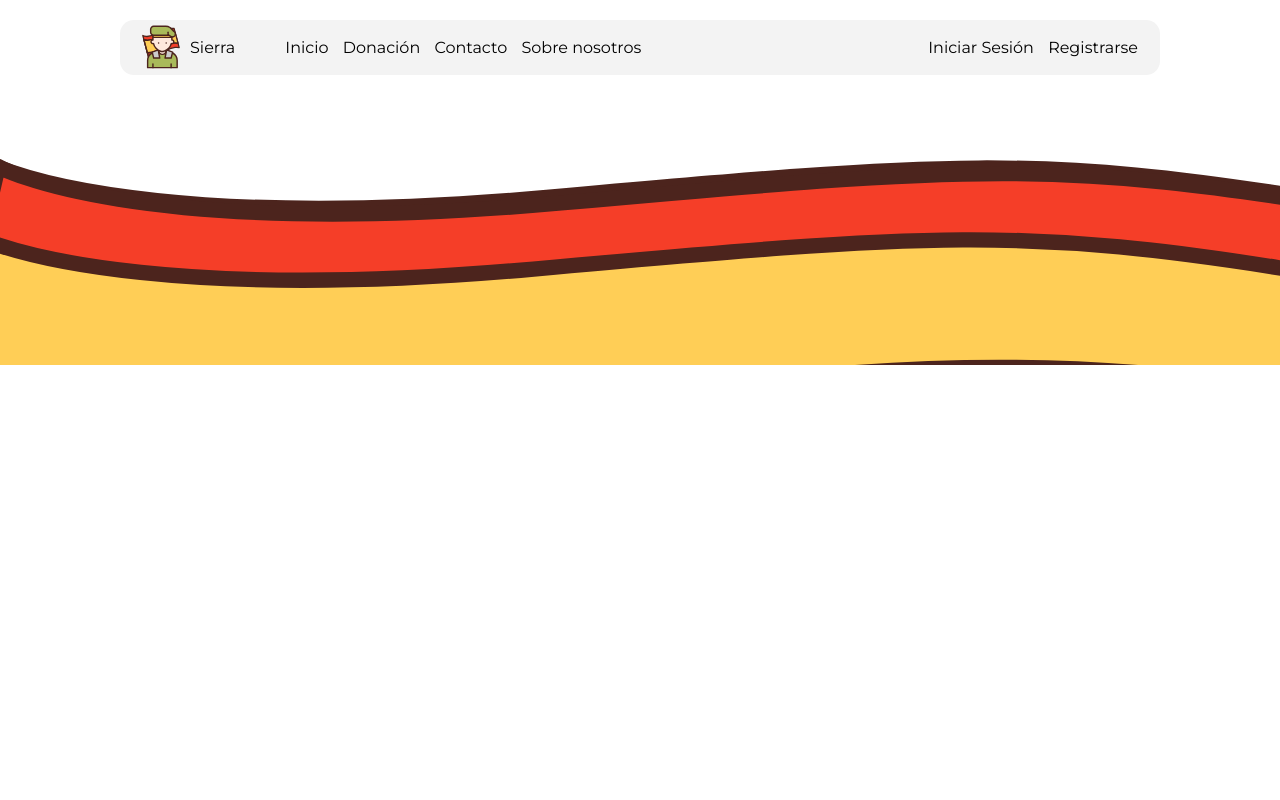
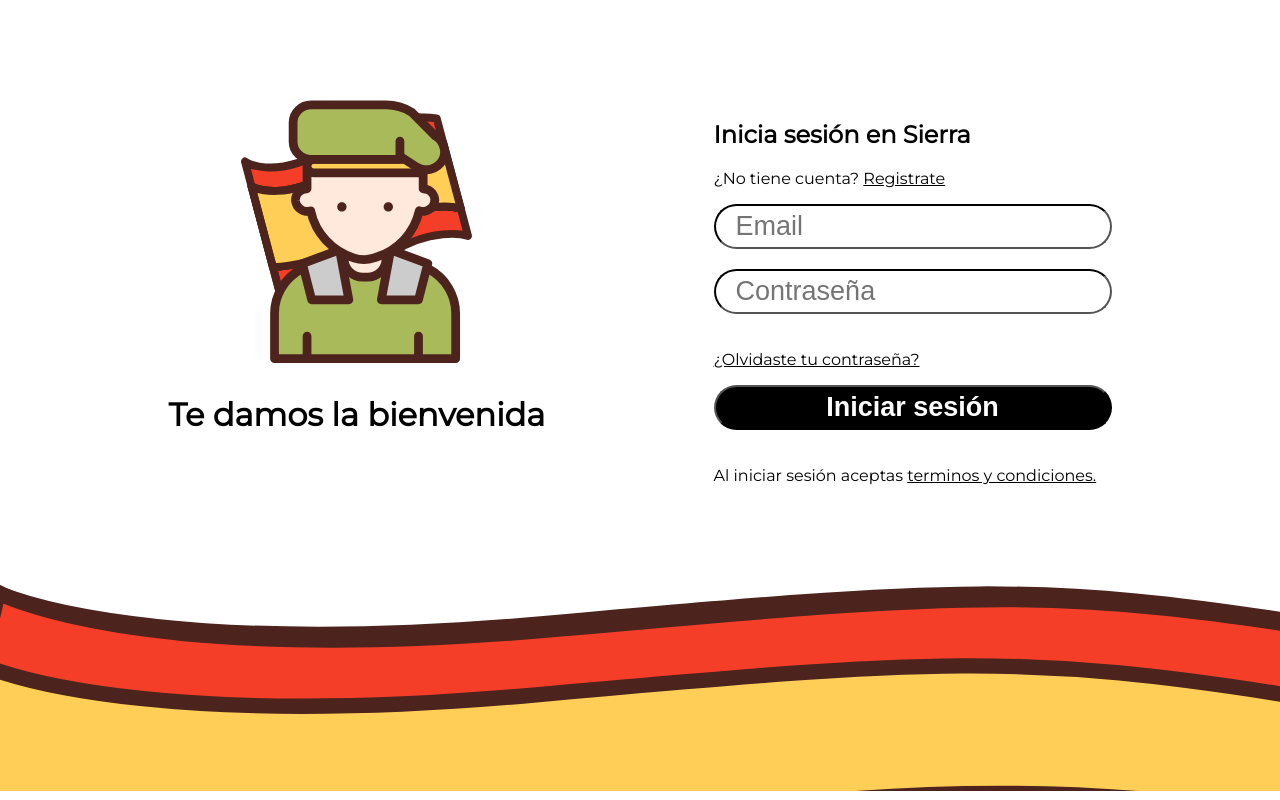
Before and after one commit to Geronimo-Basso/sierra, a PHP site: page /login.php in a window 1280 px wide. Run offline with PHP 8.4, Linux system fonts and the light colour scheme.

Commit message:
Added and finished Login pageç

```diff
--- a/assets/style/style.css
+++ b/assets/style/style.css
@@ -50,7 +50,7 @@ nav ul li {
 
 /* Finish Header */
 
-/* Home Page - Main */
+/* Home Page  */
 .main-content {
     display: flex;
     margin: 50px 0 50px 140px;
@@ -77,6 +77,43 @@ button {
     border: none;
 }
 
+/* Home Page  */
+
+/* Login page*/
+.login-in-flexbox-main-content{
+    display: flex;
+    justify-content: space-evenly;
+    margin: 100px 0 0 0;
+    text-align: center;
+}
+
+.login-in-flexbox-item-2{
+    text-align: left;
+}
+
+.login-in-form input{
+    margin: 0 0 20px 0;
+    border-color: #000;
+    font-size: 27px;
+    border-radius: 60px;
+    padding: 5px 20px;
+    width: 100%;
+    box-sizing: border-box;
+}
+
+.login-in-form input[type="submit"] {
+    background-color: #000;
+    color: #fff;
+    font-weight: 600;
+}
+
+.login-in-form input[type="submit"]:hover {
+    background-color: #444;
+    color: #fff;
+}
+/* Login Page */
+
+/* Footer */
 .footerF {
     position: relative;
     margin-top: 10px;
--- /dev/null
+++ b/head.php
@@ -0,0 +1,13 @@
+<meta charset="UTF-8">
+<meta name="viewport" content="width=device-width, initial-scale=1.0">
+<meta name="description" content="Sierra: Fundación dedicada al apoyo de ex militares y sus familias. Ofrecemos ayuda en vivienda, salud y más. Descubre nuestra misión y cómo puedes contribuir.">
+<meta property="og:title" content="Bienvenido a Sierra - Apoyo a Ex Militares y sus Familias">
+<meta property="og:description" content="Sierra: Fundación dedicada al apoyo de ex militares y sus familias. Ofrecemos ayuda en vivienda, salud y más. Descubre nuestra misión y cómo puedes contribuir.">
+<meta property="og:type" content="website">
+<meta property="og:url" content="[Your Website URL]">
+<meta property="og:image" content="[URL of an image representing the page]">
+<link rel="alternate" hreflang="es" href="[Your Spanish Page URL]">
+<link rel="canonical" href="[The Preferred URL of This Page]">
+<link rel="icon" type="image/x-icon" href="assets/images/logo-header.svg">
+<link rel="stylesheet" href="assets/style/style.css">
+<title>Bienvenido a Sierra - Apoyo a Ex Militares y sus Familias</title>
--- a/index.php
+++ b/index.php
@@ -1,11 +1,7 @@
 <!DOCTYPE html>
 <html lang="en">
 <head>
-    <meta charset="UTF-8">
-    <meta name="viewport" content="width=device-width, initial-scale=1.0">
-    <title>Sierra | Donaciones a ex militares</title>
-    <link rel="icon" type="image/x-icon" href="assets/images/logo-header.svg">
-    <link rel="stylesheet" href="assets/style/style.css">
+    <?php require 'head.php'?>
 </head>
 <body>
 <?php require 'includes/header.php'; ?>
--- a/login.php
+++ b/login.php
@@ -1,12 +1,26 @@
 <!DOCTYPE html>
 <html lang="en">
 <head>
-    <meta charset="UTF-8">
-    <meta name="viewport" content="width=device-width, initial-scale=1.0">
-    <title>Sierra | Donaciones a ex militares</title>
-    <link rel="icon" type="image/x-icon" href="assets/images/logo-header.svg">
-    <link rel="stylesheet" href="assets/style/style.css">
+    <?php require 'head.php'?>
 </head>
-
-<?php require 'includes/header.php'; ?>
+<body>
+<div class="login-in-flexbox-main-content">
+    <div class="login-in-flexbox-item-1">
+        <img style='height: 270px' src="assets/images/logo-header.svg">
+        <h1>Te damos la bienvenida</h1>
+    </div>
+    <div class="login-in-flexbox-item-2">
+        <h2>Inicia sesión en Sierra</h2>
+        <p>¿No tiene cuenta? <a> <u>Registrate</u> </a></p>
+        <form class="login-in-form">
+            <input type="text" id="email" name="email" placeholder="Email"><br>
+            <input type="password" id="password" name="password" placeholder="Contraseña"><br>
+            <p><a><u>¿Olvidaste tu contraseña?</u> </a></p>
+            <input type="submit" value="Iniciar sesión">
+            <p>Al iniciar sesión aceptas <a> <u>terminos y condiciones.</u> </a></p>
+        </form>
+    </div>
+</div>
 <?php require 'includes/footer.php'; ?>
+</body>
+</html>
```
